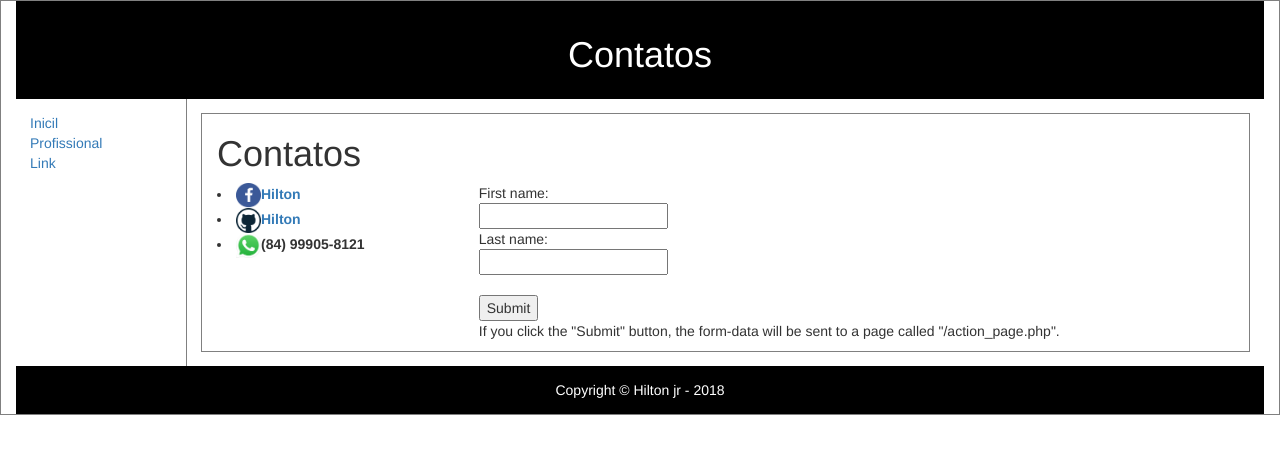
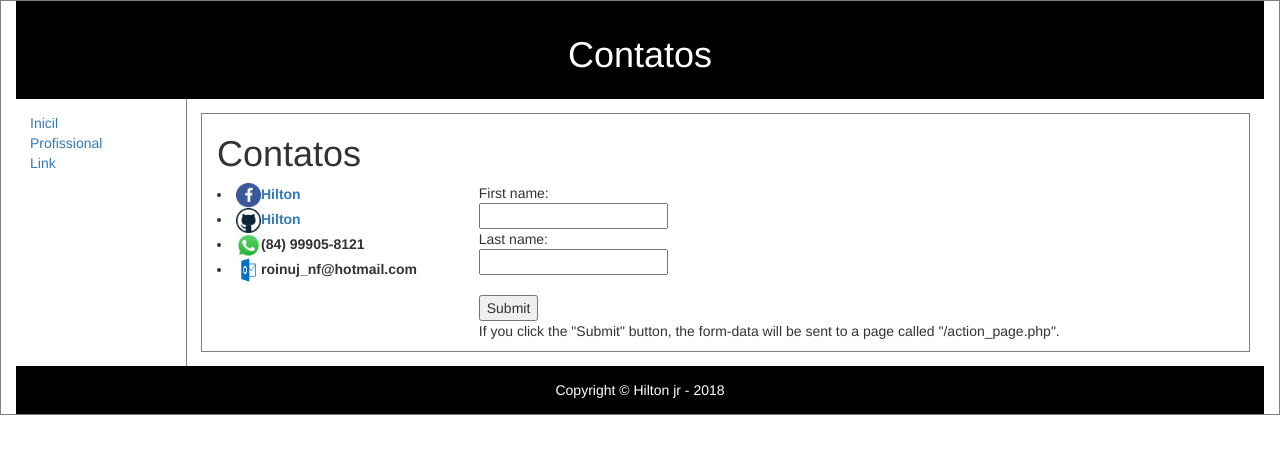
Before and after one commit to hiltonjr/hiltonjr.github.io, a plain HTML site: page Contato.html in a window 1280 px wide. Drawn offline with nearby package versions, Linux system fonts and the light colour scheme.

Commit message:
organização
so faltando formulário funcionar

```diff
--- a/Contato.html
+++ b/Contato.html
@@ -71,6 +71,7 @@ article {
         <a href="https://github.com/hiltonjr">
         <li><img src="hiltonjr.github.io/imag/github-512.jpg" alt="Github" style="width:25px;height:25px;border:0;"><b>Hilton</b></a></li>
         <li><img src="hiltonjr.github.io/imag/whatsapp.jpg" alt="Whatsapp" style="width:25px;height:25px;border:0;"><b>(84) 99905-8121</b></a></li>
+        <li><img src="hiltonjr.github.io/imag/outlook_icon.jpg" alt="Email" style="width:25px;height:25px;border:0;"><b>roinuj_nf@hotmail.com</b></a></li>
       </div>
 <div class="col-sm-8">
 <form action="/action_page.php">
```
